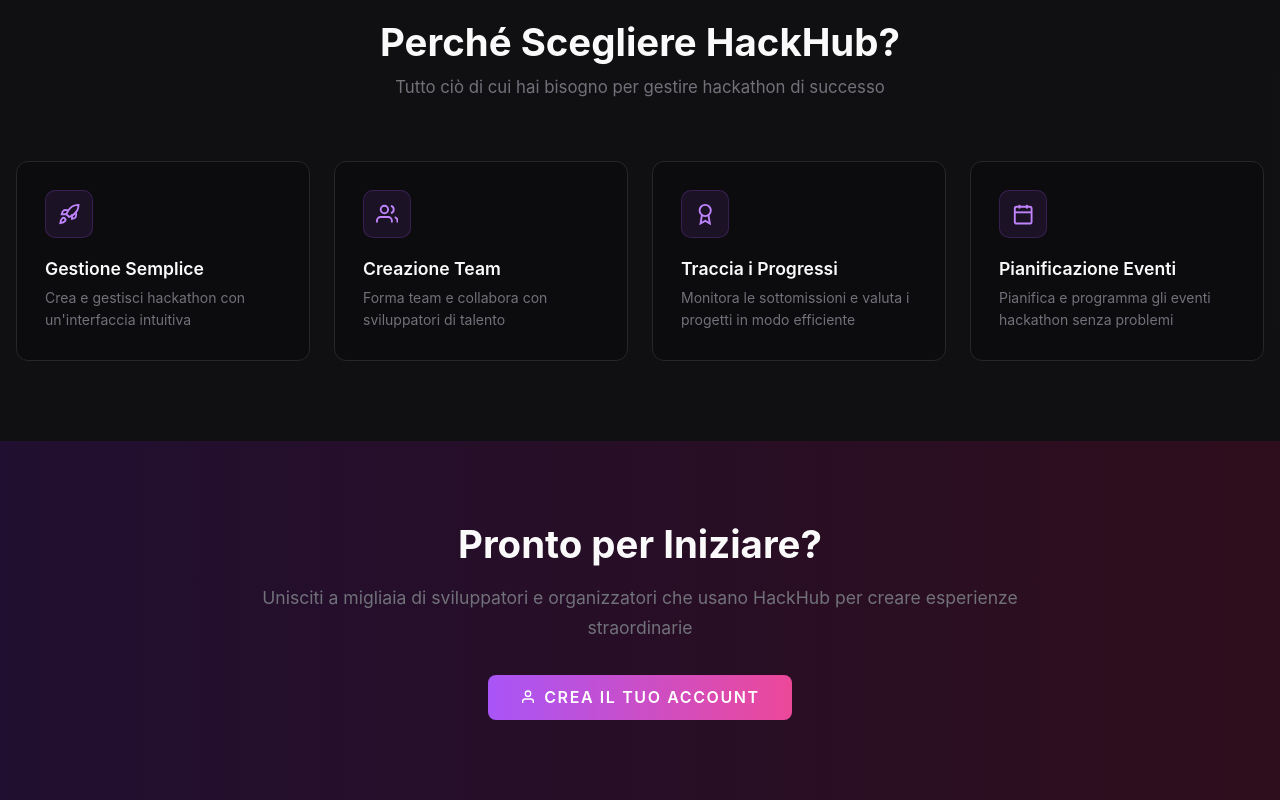
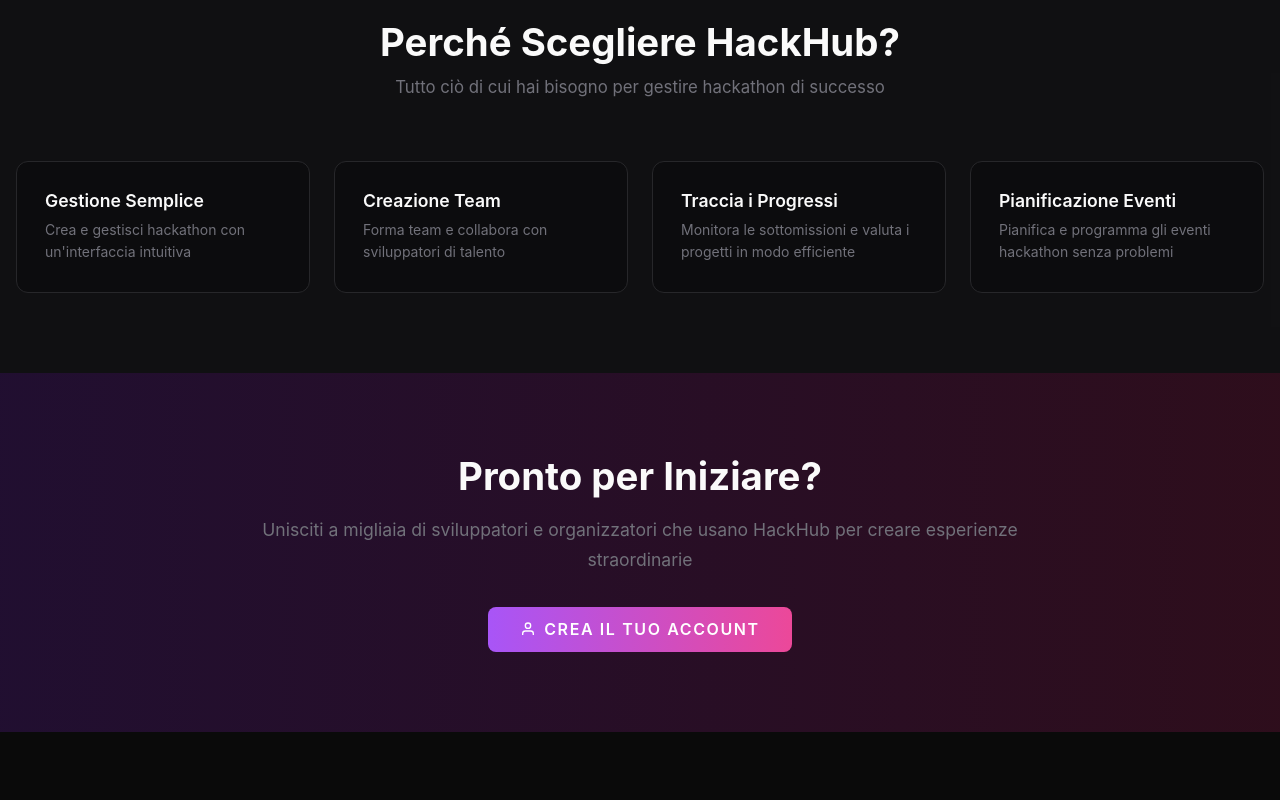
Before and after one commit to mauriziocrescenzi-unicam/HackHub_Web, an Angular app in the folder hackhub_frontend/: page /home in a window 1280 px wide. Shown: the part 1198-1998 px from the top of the page. After the commit the page ends 1930 px from the top, so only its background shows below. Built offline with nearby package versions, Linux system fonts and the light colour scheme; no server answers.

Commit message:
modifiche bottone inizia ora nella home
modifiche bottone inizia ora nella home

```diff
--- a/hackhub_frontend/src/app/features/dashboard/components/home/home.component.html
+++ b/hackhub_frontend/src/app/features/dashboard/components/home/home.component.html
@@ -23,6 +23,7 @@
       </p>
 
       <div class="hero-actions">
+        @if (!isAuthenticated()) {
           <a routerLink="/register" class="btn-primary btn-lg">
             <svg viewBox="0 0 24 24" fill="none" stroke="currentColor" stroke-width="2">
               <path d="M20 21v-2a4 4 0 00-4-4H8a4 4 0 00-4 4v2"/>
@@ -30,6 +31,7 @@
             </svg>
             Inizia Ora
           </a>
+        }
         <a routerLink="/hackathons" class="btn-outline btn-lg">Esplora gli Hackathon</a>
       </div>
 
@@ -88,49 +90,18 @@
 
     <div class="features-grid">
       <div class="feature-card">
-        <div class="feature-icon">
-          <svg viewBox="0 0 24 24" fill="none" stroke="currentColor" stroke-width="2">
-            <path d="M4.5 16.5c-1.5 1.26-2 5-2 5s3.74-.5 5-2c.71-.84.7-2.13-.09-2.91a2.18 2.18 0 00-2.91-.09z"/>
-            <path d="M12 15l-3-3a22 22 0 012-3.95A12.88 12.88 0 0122 2c0 2.72-.78 7.5-6 11a22.35 22.35 0 01-4 2z"/>
-            <path d="M9 12H4s.55-3.03 2-4c1.62-1.08 5 0 5 0M15 12v5s3.03-.55 4-2c1.08-1.62 0-5 0-5"/>
-          </svg>
-        </div>
         <h3 class="feature-title">Gestione Semplice</h3>
         <p class="feature-desc">Crea e gestisci hackathon con un'interfaccia intuitiva</p>
       </div>
-
       <div class="feature-card">
-        <div class="feature-icon">
-          <svg viewBox="0 0 24 24" fill="none" stroke="currentColor" stroke-width="2">
-            <path d="M17 21v-2a4 4 0 00-4-4H5a4 4 0 00-4 4v2"/>
-            <circle cx="9" cy="7" r="4"/>
-            <path d="M23 21v-2a4 4 0 00-3-3.87M16 3.13a4 4 0 010 7.75"/>
-          </svg>
-        </div>
         <h3 class="feature-title">Creazione Team</h3>
         <p class="feature-desc">Forma team e collabora con sviluppatori di talento</p>
       </div>
-
       <div class="feature-card">
-        <div class="feature-icon">
-          <svg viewBox="0 0 24 24" fill="none" stroke="currentColor" stroke-width="2">
-            <circle cx="12" cy="8" r="6"/>
-            <path d="M15.477 12.89L17 22l-5-3-5 3 1.523-9.11"/>
-          </svg>
-        </div>
         <h3 class="feature-title">Traccia i Progressi</h3>
         <p class="feature-desc">Monitora le sottomissioni e valuta i progetti in modo efficiente</p>
       </div>
-
       <div class="feature-card">
-        <div class="feature-icon">
-          <svg viewBox="0 0 24 24" fill="none" stroke="currentColor" stroke-width="2">
-            <rect x="3" y="4" width="18" height="18" rx="2"/>
-            <line x1="16" y1="2" x2="16" y2="6"/>
-            <line x1="8" y1="2" x2="8" y2="6"/>
-            <line x1="3" y1="10" x2="21" y2="10"/>
-          </svg>
-        </div>
         <h3 class="feature-title">Pianificazione Eventi</h3>
         <p class="feature-desc">Pianifica e programma gli eventi hackathon senza problemi</p>
       </div>
@@ -138,6 +109,7 @@
   </div>
 </section>
 
+@if (!isAuthenticated()) {
   <section class="cta" id="ctaSection">
     <div class="container">
       <div class="cta-inner">
@@ -156,3 +128,4 @@
       </div>
     </div>
   </section>
+}
--- a/hackhub_frontend/src/app/features/dashboard/components/home/home.component.ts
+++ b/hackhub_frontend/src/app/features/dashboard/components/home/home.component.ts
@@ -1,8 +1,9 @@
-import { Component, OnInit, signal } from '@angular/core';
+import { Component, OnInit, signal, inject, computed } from '@angular/core';
 import { HackathonService } from '../../../hackathon/service/hackathon.service';
 import { Hackathon } from '../../../hackathon/models/hackathon.model';
 import { RouterLink } from "@angular/router";
 import { FormsModule } from '@angular/forms';
+import { AuthService } from '../../../../features/auth/service/auth.service';
 
 @Component({
   selector: 'app-home',
@@ -12,11 +13,16 @@
   imports: [RouterLink, FormsModule]
 })
 export class HomeComponent implements OnInit {
+  private hackathonService = inject(HackathonService);
+  private authService = inject(AuthService);
+
+  isAuthenticated = computed(() => !!this.authService.user());
+
   hackathon = signal<Hackathon[]>([]);
   errorMessage = signal<string | null>(null);
   search = '';
 
-  constructor(private hackathonService: HackathonService) { }
+  constructor() { }
 
   ngOnInit(): void {
     this.caricaHackathon();
@@ -25,7 +31,6 @@
   caricaHackathon(): void {
     this.hackathonService.getAll().subscribe({
       next: (data) => {
-        // Filtra e ordina gli hackathon in base alla data di inizio, mostrando solo quelli futuri
         const ora = new Date();
         const ordinati = data
           .filter(h => new Date(h.startDate) > ora)
@@ -40,9 +45,7 @@
   }
 
   filtro(): Hackathon[] {
-    if (!this.hackathon()) {
-      return [];
-    }
+    if (!this.hackathon()) return [];
     return this.hackathon()!.filter(h => {
       return !this.search || h.name.toLowerCase().includes(this.search.toLowerCase());
     });
```
Lines whose indentation alone changed are shown as unchanged.
